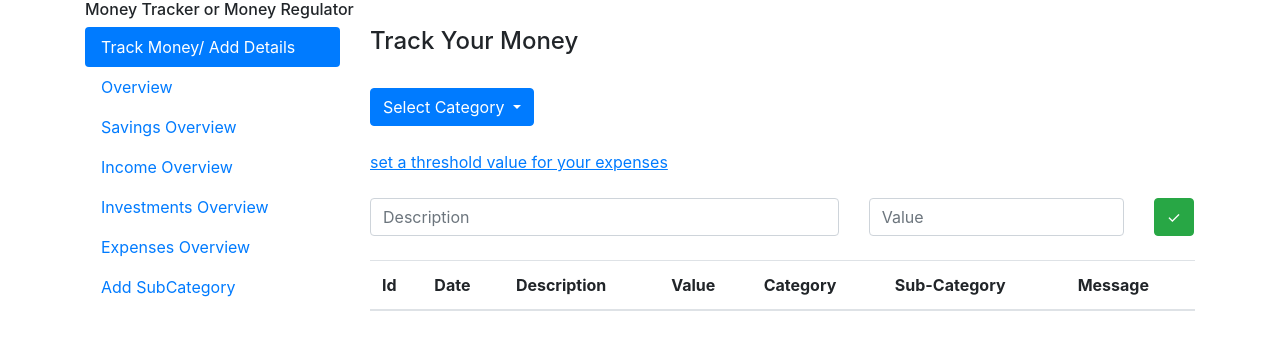
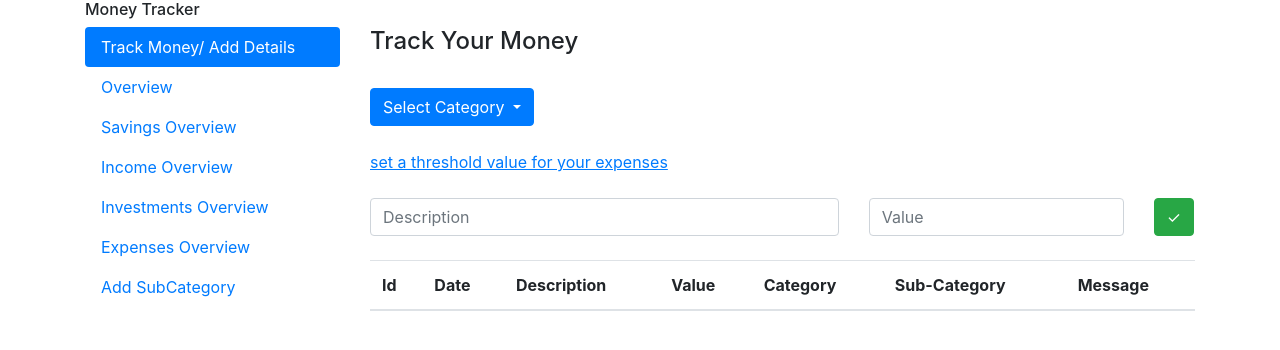
Before and after one commit to abhilashbachu/MoneyTrackerApp, a plain HTML site: page index.html in a window 1280 px wide. Drawn offline with nearby package versions, Linux system fonts and the light colour scheme.

Commit message:
Changing title

```diff
--- a/index.html
+++ b/index.html
@@ -15,7 +15,7 @@
   <div class="container">
     <div class="row">
       <div class="col-9">
-        <h6>Money Tracker or Money Regulator</h6>
+        <h6>Money Tracker</h6>
       </div>
     </div>
     <div class="row">
```
